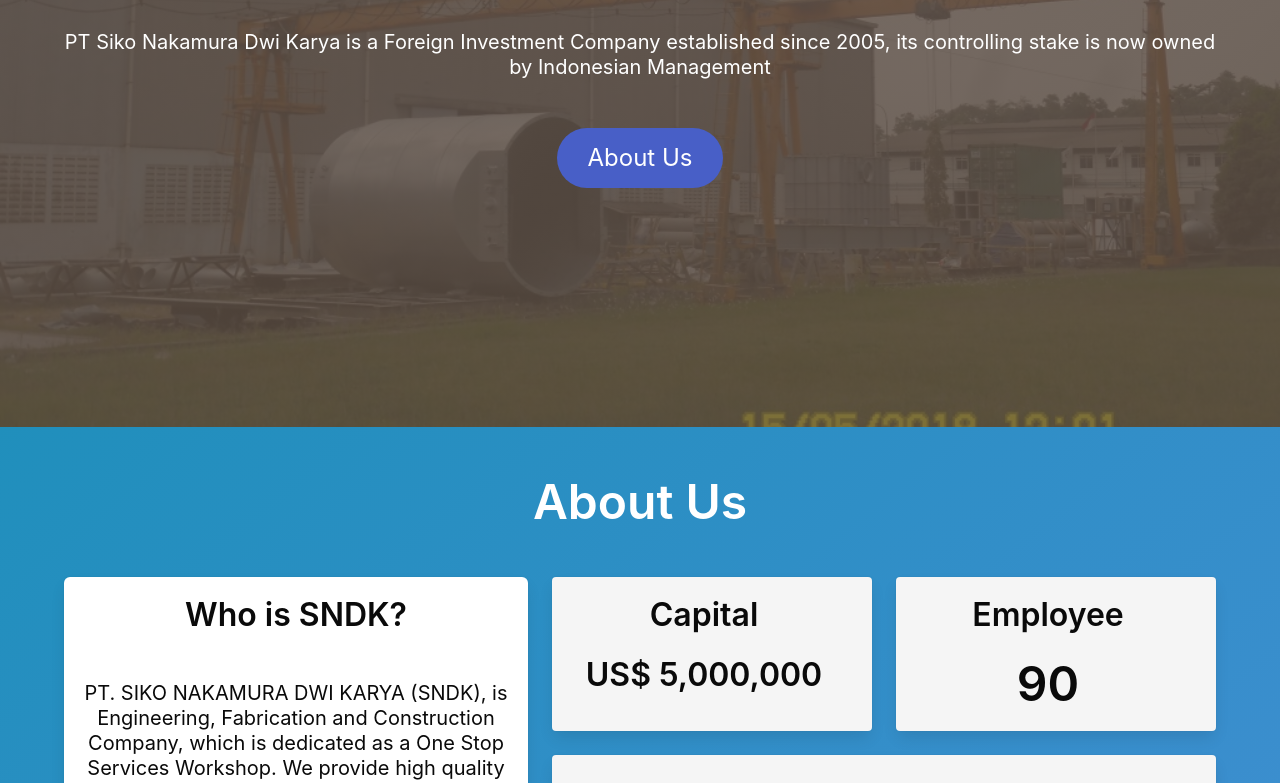
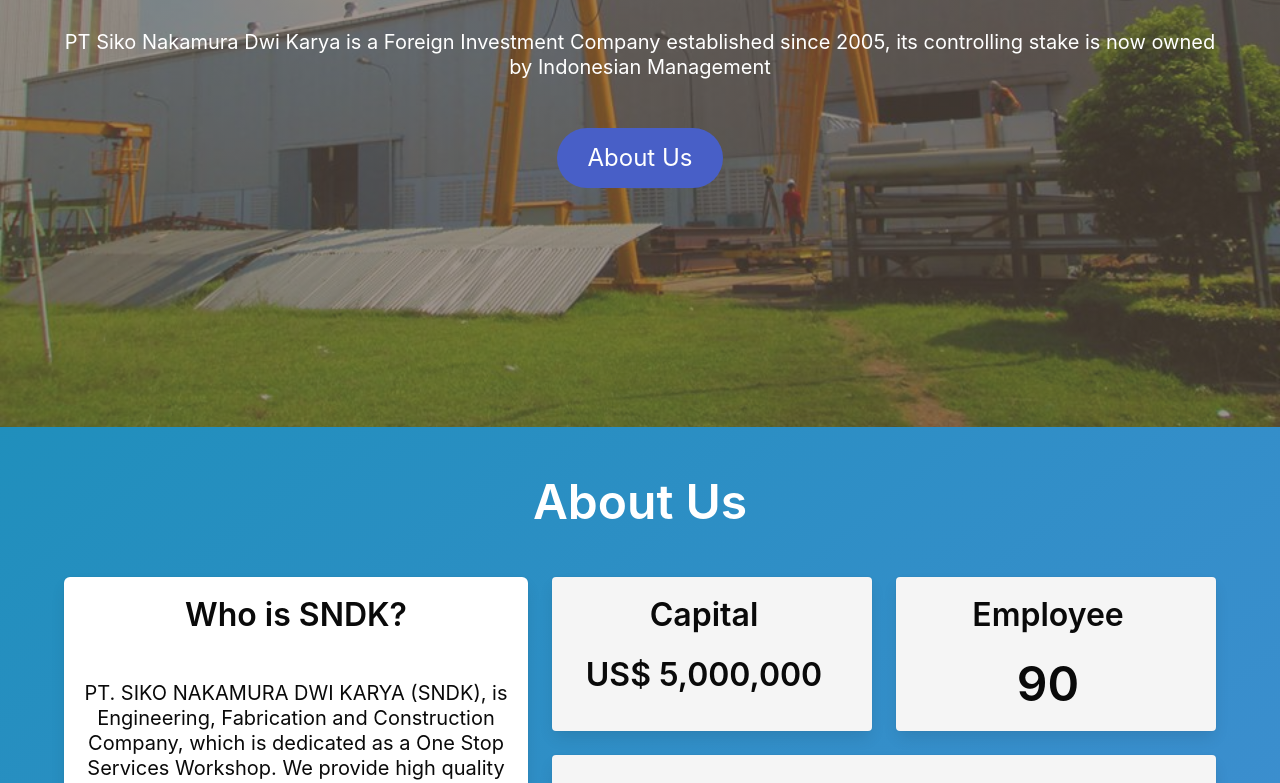
Before and after one commit to bstka/sndk, a plain HTML site: page index.html in a window 1280 px wide. Shown: the part 373-1156 px from the top of the page. Drawn offline with nearby package versions, Linux system fonts and the light colour scheme; grey boxes are pictures that could not be loaded.

Commit message:
Added images and chage header background

```diff
--- a/style.css
+++ b/style.css
@@ -1,5 +1,5 @@
 .has-bg-img {
-    background: linear-gradient(to bottom, rgba(92, 77, 66, 0.8) 0%, rgba(92, 77, 66, 0.8) 100%), url("./assets/bg.JPG") center center;
+    background: linear-gradient(to bottom, rgba(92, 77, 66, 0.6) 0%, rgba(92, 77, 66, 0.6) 100%), url("./assets/background1.jpeg") center center;
     background-size:cover;
     background-color: rgba(0, 0, 0, 1);
 }
```
Also changed, not shown: assets/background1.jpeg (added).
